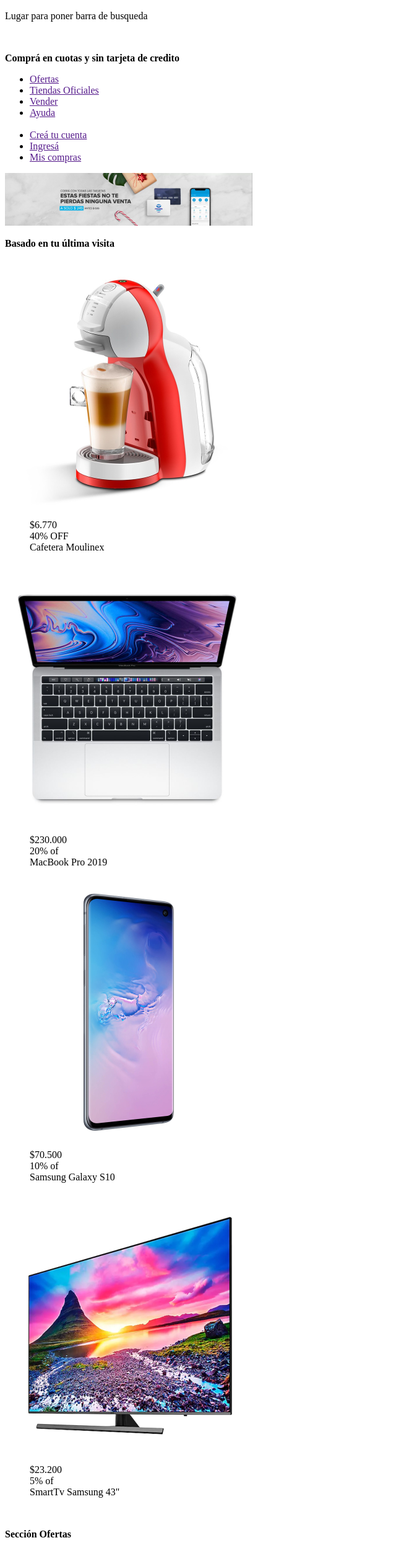
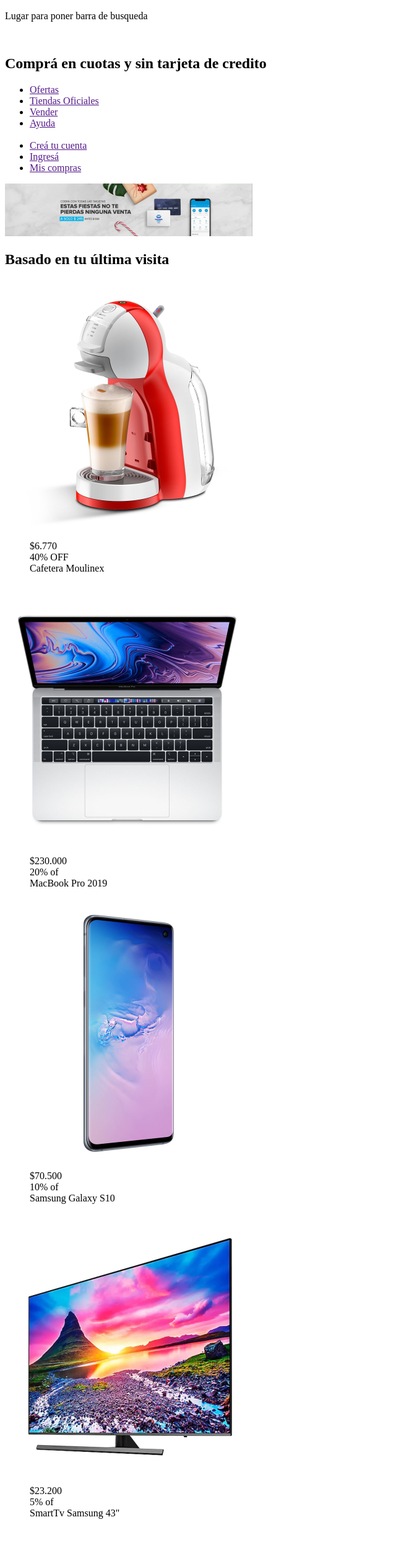
Before and after one commit to Sergio200x/mercadoliebre, a website: page views/home.html in a window 1280 px wide. Shown: the part 115-2612 px from the top of the page at 62% size, without its empty margins (0-640 px from the left). Drawn offline with Linux system fonts and the light colour scheme.

Commit message:
agrego h2 y article

```diff
--- a/views/home.html
+++ b/views/home.html
@@ -13,7 +13,7 @@
         <img src="/images/logo-mercado-liebre.svg" alt="logo mercado liebre" width="400" >
         <p>Lugar para poner barra de busqueda</p>
         <br>
-        <p><strong>Comprá en cuotas y sin tarjeta de credito</strong></p>
+        <h2><strong>Comprá en cuotas y sin tarjeta de credito</strong></h2>
         <nav>
             <ul>
                 <li><a href="" >Ofertas </a></li>
@@ -32,72 +32,88 @@
         <br>
         <section>
             <header>
-                <p><strong>Basado en tu última visita</strong></p>
+                <h2><strong>Basado en tu última visita</strong></h2>
             </header>
                 <main>
+                    <article>
                         <img src="/images/img-cafetera-moulinex.jpg" alt="cafetera moulinex modelo x" width="400" >
                         <ul type=None>
                             <li>$6.770</li>
                             <li>40% OFF</li>
                             <li>Cafetera Moulinex</li>
                             </ul>
+                    </article>
                         <br>
+                    <article>
                         <img src="/images/img-macbook-pro-2019.jpg" alt="notebook macbook pro modelo 2019" width="400" >
                         <ul type=None>
                             <li>$230.000</li>
                             <li>20% of</li>
                             <li>MacBook Pro 2019</li>
                         </ul>
+                    </article>
                         <br>
+                    <article>
                         <img src="/images/img-samsung-galaxy-s10.jpg" alt="telefono celular samsung galaxy modelo S10" width="400" >
                         <ul type=None>
                             <li>$70.500</li>
                             <li>10% of</li>
                             <li>Samsung Galaxy S10</li>
                         </ul>
+                    </article>
                         <br>
+                    <article>
                         <img src="/images/img-tv-samsung-smart.jpg" alt="television samsung smart tv 43" width="400" >
                         <ul type=None>
                             <li>$23.200</li>
                             <li>5% of</li>
                             <li>SmartTv Samsung 43"</li>
                         </ul>
+                    </article>
                 </main>
 
         </section>
         <br>
         <section>
             <header>
-                <p> <strong>Sección Ofertas</strong></p>
+                <h2><strong>Sección Ofertas</strong></h2>
             </header>
                 <main>
+                    <article>
                         <img src="/images/img-cafetera-moulinex.jpg" alt="cafetera moulinex modelo x" width="400" >
                         <ul type=None>
                             <li>$6.770</li>
                             <li>40% OFF</li>
                             <li>Cafetera Moulinex</li>
                             </ul>
+                    </article>
                         <br>
+                    <article>
                         <img src="/images/img-macbook-pro-2019.jpg" alt="notebook macbook pro modelo 2019" width="400" >
                         <ul type=None>
                             <li>$230.000</li>
                             <li>20% of</li>
                             <li>MacBook Pro 2019</li>
                         </ul>
+                    </article>
                         <br>
+                    <article>
                         <img src="/images/img-samsung-galaxy-s10.jpg" alt="telefono celular samsung galaxy modelo S10" width="400" >
                         <ul type=None>
                             <li>$70.500</li>
                             <li>10% of</li>
                             <li>Samsung Galaxy S10</li>
                         </ul>
+                    </article>
                         <br>
+                    <article>
                         <img src="/images/img-tv-samsung-smart.jpg" alt="television samsung smart tv 43" width="400" >
                         <ul type=None>
                             <li>$23.200</li>
                             <li>5% of</li>
                             <li>SmartTv Samsung 43"</li>
                         </ul>
+                    </article>
                 </main>
         </section>
     </main>
```
Lines whose indentation alone changed are shown as unchanged.
